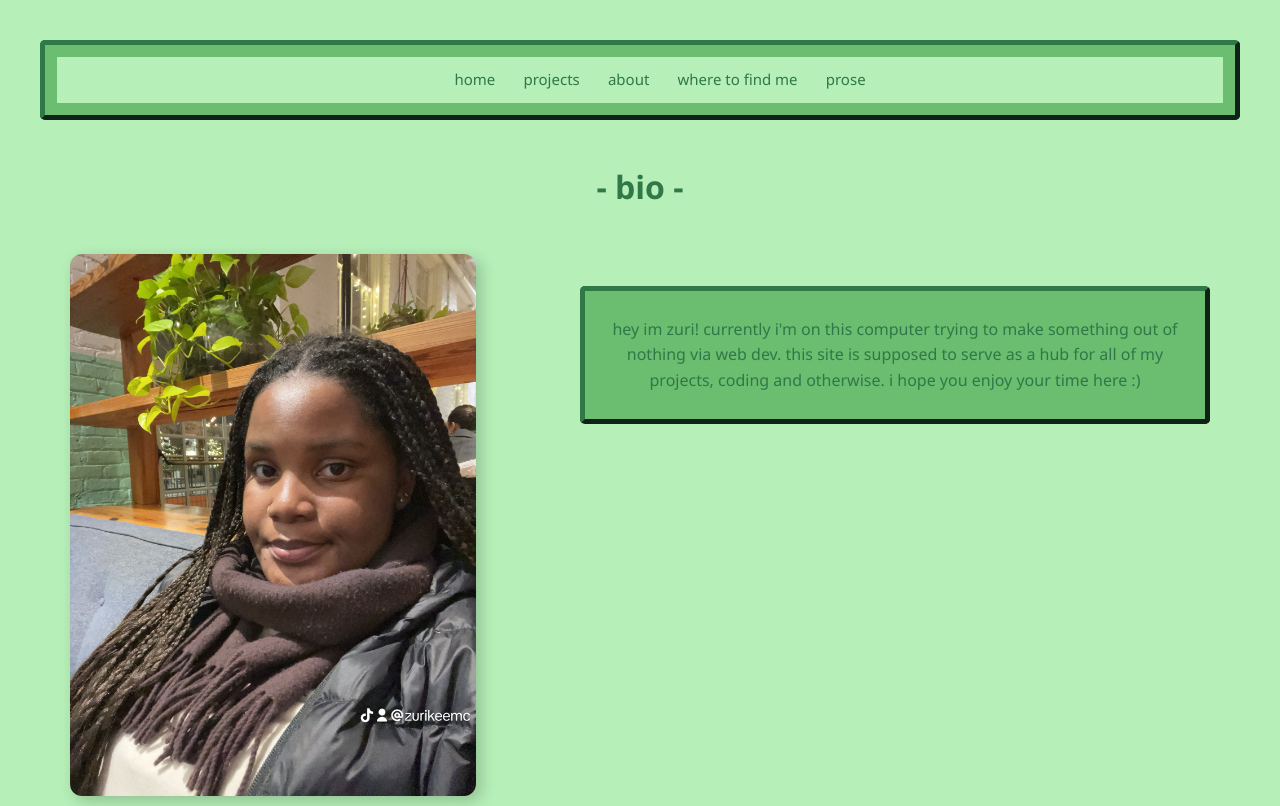
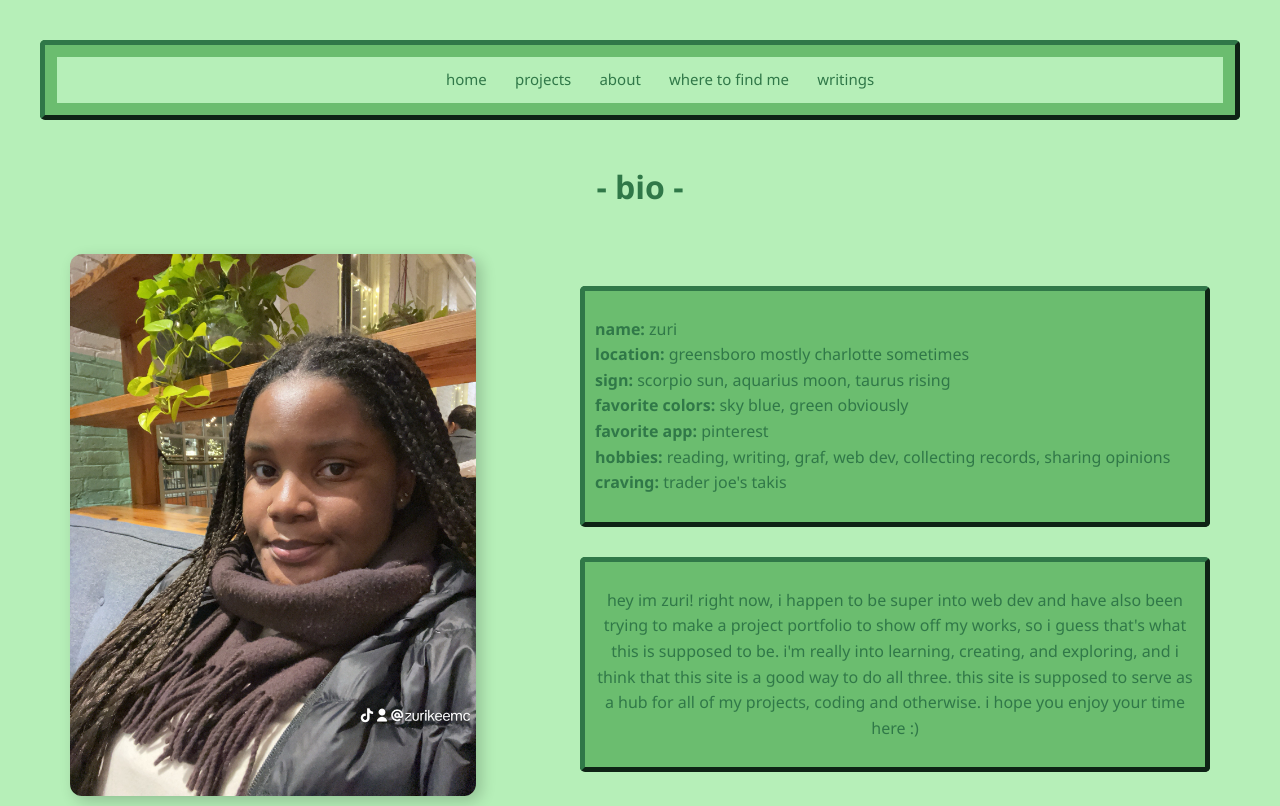
Before and after one commit to zurimckee/projbyzuri, a plain HTML site: page html s/zurisite/about.html in a window 1280 px wide. Drawn offline with Linux system fonts and the light colour scheme.

Commit message:
changes in all files

```diff
--- a/html s/zurisite/about.html
+++ b/html s/zurisite/about.html
@@ -13,7 +13,7 @@
                     <li><a href="projects.html">projects</a></li>
                     <li><a href="about.html">about</a></li>
                     <li><a href="contact.html">where to find me</a></li>
-                    <li><a href="blog.html">prose</a></li>
+                    <li><a href="blog.html">writings</a></li>
                 </ul>
             </nav>
         </div>
@@ -23,11 +23,33 @@
                 <img src="IMG_0082.JPG" width="1440" height="1920" alt="" class="img-style">
             </p>
         </h1>
-
+        <div class="favorites-paragraph">
+            <p>
+               <strong>name:</strong> zuri
+               <br>
+               <strong>location:</strong> greensboro mostly charlotte sometimes
+               <br>
+               <strong>sign:</strong> scorpio sun, aquarius moon, taurus rising
+               <br>
+               <strong>favorite colors:</strong> sky blue, green obviously
+               <br>
+               <strong>favorite app:</strong> pinterest
+               <br>
+               <strong>hobbies:</strong> reading, writing, graf, web dev, collecting records, sharing opinions
+               <br>
+               <strong>craving:</strong> trader joe's takis
+            </p>
+        </div>
+        <br>
+        <br>
         <div class="about-paragraph">
             <p>
-                hey im zuri! currently i'm on this computer trying to make something out of nothing via web dev.
+                hey im zuri! right now, i happen to be super into web dev and have also been trying to
+                make a project portfolio to show off my works, so i guess that's what this is supposed to be.
+                i'm really into learning, creating, and exploring, and i think that this site is a good way to do all three.
                 this site is supposed to serve as a hub for all of my projects, coding and otherwise. i hope you enjoy your time here :)
+
+            </p>
         </div>
     </div>
     </body>
--- a/html s/zurisite/styles.css
+++ b/html s/zurisite/styles.css
@@ -148,7 +148,7 @@ iframe{
 }
 
 .about-paragraph{
-    border: 5px outset hwb(140 19% 53%);
+    border: 5px outset #307848;
     background-color: #6bbd6f;
     text-align: center;
     padding:10px 10px;
@@ -156,8 +156,24 @@ iframe{
     border-radius: 5px;
     width: 50%;
     float: right;
+    margin-top: 30px;
 
 }
+
+.favorites-paragraph{
+    margin-top: auto;
+    display:flow-root;
+    border: 5px outset #307848;
+    background-color: #6bbd6f;
+    text-align: left;
+    padding:10px 10px;
+    margin-right: 30px;
+    border-radius: 5px;
+    width: 50%;
+    float: right;
+}
+
+
 
 /*box at the top class*/
 .myDiv {
@@ -218,21 +234,20 @@ iframe{
     color:#307848;
     font-weight:lighter;
     padding: 5px;
-    margin: 5px;
     text-align: left;
     gap: 8px;
     font-size: 15px;
 }
 
 .link a{
-    display:flow-root;
+    display:inline-block;
     text-decoration:dashed;
     color:#307848;
     font-weight: bold;
-    transition: color 0.5s ease;
-    margin: 5px;
+    transition: color 0.2s ease;
     font-size: 15px;
     text-align: left;
+
 
 }
 
@@ -240,7 +255,7 @@ iframe{
     color:#6fa680;
     font-weight: bold;
     border-radius: 10px;
-    text-decoration-style: dotted;
+    text-decoration: dotted;
 }
 
 
@@ -262,6 +277,10 @@ iframe{
 
 }
 
+.containerforproj{
+    margin-top: 20px;
+}
+
 /*buttons*/
 button{
     background-color: #6bbd6f;
@@ -273,7 +292,9 @@ button{
     text-align: center;
     border-radius: 17px;
     box-shadow: 5px 5px 15px rgba(0, 0, 0, 0.2);
-    border:#307848
+    border:#307848;
+    cursor: pointer;
+    padding: 12px 20px;
 }
 
 button:hover{
```
Also changed, not shown: html s/zurisite/blog.html (+1 -1 lines), html s/zurisite/contact.html (+1 -1 lines), html s/zurisite/index.html (+1 -1 lines), html s/zurisite/projects.html (+21 -18 lines).
